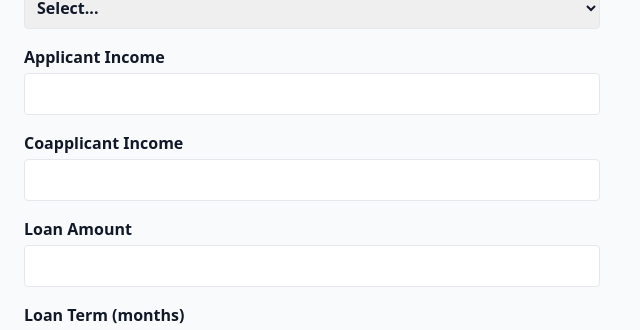
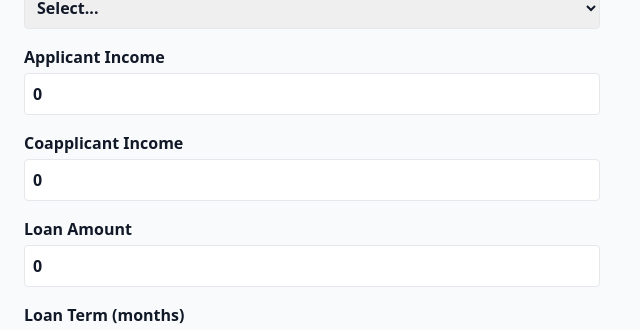
Before and after one commit to petermartian/loan-prediction-api, a React (Vite) app in the folder loan-predictor-frontend/: page / in a window 1280 px wide. Shown: the part 461-791 px from the top of the page, without its empty margins (0-640 px from the left). Built offline with nearby package versions, Linux system fonts and the light colour scheme.

Commit message:
Fix: Resolve TypeScript errors for production build

```diff
--- a/loan-predictor-frontend/src/App.tsx
+++ b/loan-predictor-frontend/src/App.tsx
@@ -34,7 +34,11 @@ export default function App() {
     resolver: zodResolver(schema),
     defaultValues: {
       Dependents: 0,
-      Credit_History: 1, // Default to 1 (Good credit) as an example
+      Credit_History: 1, // Default to good credit
+      ApplicantIncome: 0,
+      CoapplicantIncome: 0,
+      LoanAmount: 0,
+      Loan_Amount_Term: 0,
     },
   });
 
@@ -54,20 +58,20 @@ export default function App() {
     }
   };
 
-  // Define the form fields with proper typing
+  // Define form fields with explicit typing
   const formFields = [
-    { label: 'Gender', name: 'Gender', type: 'select', options: ['Male', 'Female'] },
-    { label: 'Married', name: 'Married', type: 'select', options: ['Yes', 'No'] },
-    { label: 'Dependents', name: 'Dependents', type: 'number' },
-    { label: 'Education', name: 'Education', type: 'select', options: ['Graduate', 'Not Graduate'] },
-    { label: 'Self Employed', name: 'Self_Employed', type: 'select', options: ['Yes', 'No'] },
-    { label: 'Applicant Income', name: 'ApplicantIncome', type: 'number' },
-    { label: 'Coapplicant Income', name: 'CoapplicantIncome', type: 'number' },
-    { label: 'Loan Amount', name: 'LoanAmount', type: 'number' },
-    { label: 'Loan Term (months)', name: 'Loan_Amount_Term', type: 'number' },
-    { label: 'Credit History (1 = Good, 0 = Bad)', name: 'Credit_History', type: 'number' },
-    { label: 'Property Area', name: 'Property_Area', type: 'select', options: ['Urban', 'Rural', 'Semiurban'] },
-  ] as const;
+    { label: 'Gender', name: 'Gender' as const, type: 'select', options: ['Male', 'Female'] },
+    { label: 'Married', name: 'Married' as const, type: 'select', options: ['Yes', 'No'] },
+    { label: 'Dependents', name: 'Dependents' as const, type: 'number' },
+    { label: 'Education', name: 'Education' as const, type: 'select', options: ['Graduate', 'Not Graduate'] },
+    { label: 'Self Employed', name: 'Self_Employed' as const, type: 'select', options: ['Yes', 'No'] },
+    { label: 'Applicant Income', name: 'ApplicantIncome' as const, type: 'number' },
+    { label: 'Coapplicant Income', name: 'CoapplicantIncome' as const, type: 'number' },
+    { label: 'Loan Amount', name: 'LoanAmount' as const, type: 'number' },
+    { label: 'Loan Term (months)', name: 'Loan_Amount_Term' as const, type: 'number' },
+    { label: 'Credit History (1 = Good, 0 = Bad)', name: 'Credit_History' as const, type: 'number' },
+    { label: 'Property Area', name: 'Property_Area' as const, type: 'select', options: ['Urban', 'Rural', 'Semiurban'] },
+  ];
 
   return (
     <div className="min-h-screen bg-gray-50 p-6 text-gray-900">
@@ -79,7 +83,7 @@ export default function App() {
               {field.label}
               {field.type === 'select' ? (
                 <select
-                  {...register(field.name as keyof FormData)}
+                  {...register(field.name)}
                   className="block w-full mt-1 p-2 border rounded"
                   defaultValue=""
                 >
@@ -95,14 +99,14 @@ export default function App() {
               ) : (
                 <input
                   type={field.type}
-                  {...register(field.name as keyof FormData)}
+                  {...register(field.name)}
                   className="block w-full mt-1 p-2 border rounded"
                   step={field.name === 'Credit_History' ? '1' : undefined} // Specific step for Credit_History
                 />
               )}
             </label>
-            {errors[field.name as keyof FormData] && (
-              <p className="text-red-600 text-sm">{errors[field.name as keyof FormData]?.message}</p>
+            {errors[field.name] && (
+              <p className="text-red-600 text-sm">{errors[field.name]?.message}</p>
             )}
           </div>
         ))}
```
Also changed, not shown: 1 other file (tests, documents, lock files or other folders).
